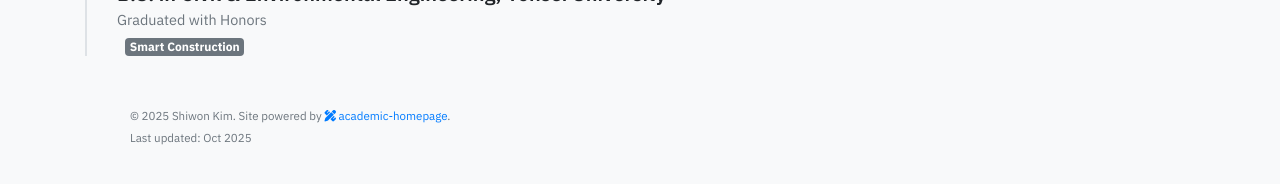
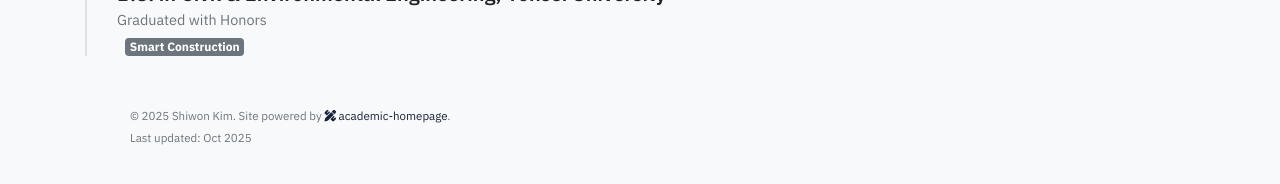
Before and after one commit to shiwonkim/shiwonkim.github.io, a Jekyll site: the page built from bio.html, in a window 1280 px wide. Shown: the part 611-795 px from the top of the page. Built offline with Jekyll 4.4.1, drawn with Linux system fonts in a browser that asks for light colours; nearby versions of some CDN libraries; some web fonts are replaced; a style sheet for code colours, icons or effects is not loaded.

Commit message:
edit profile

```diff
--- a/assets/css/global.css
+++ b/assets/css/global.css
@@ -16,6 +16,16 @@ h1, h2, h3, h4, h5, h6,
 .text-em {
     color: #800020;
     font-weight: 500;
+}
+
+a {
+  color: #1a2238;
+  text-decoration: none; /* no underline */
+}
+
+a:hover {
+  color: #ff6f61;
+  text-decoration: underline;
 }
 
 .card {
```
